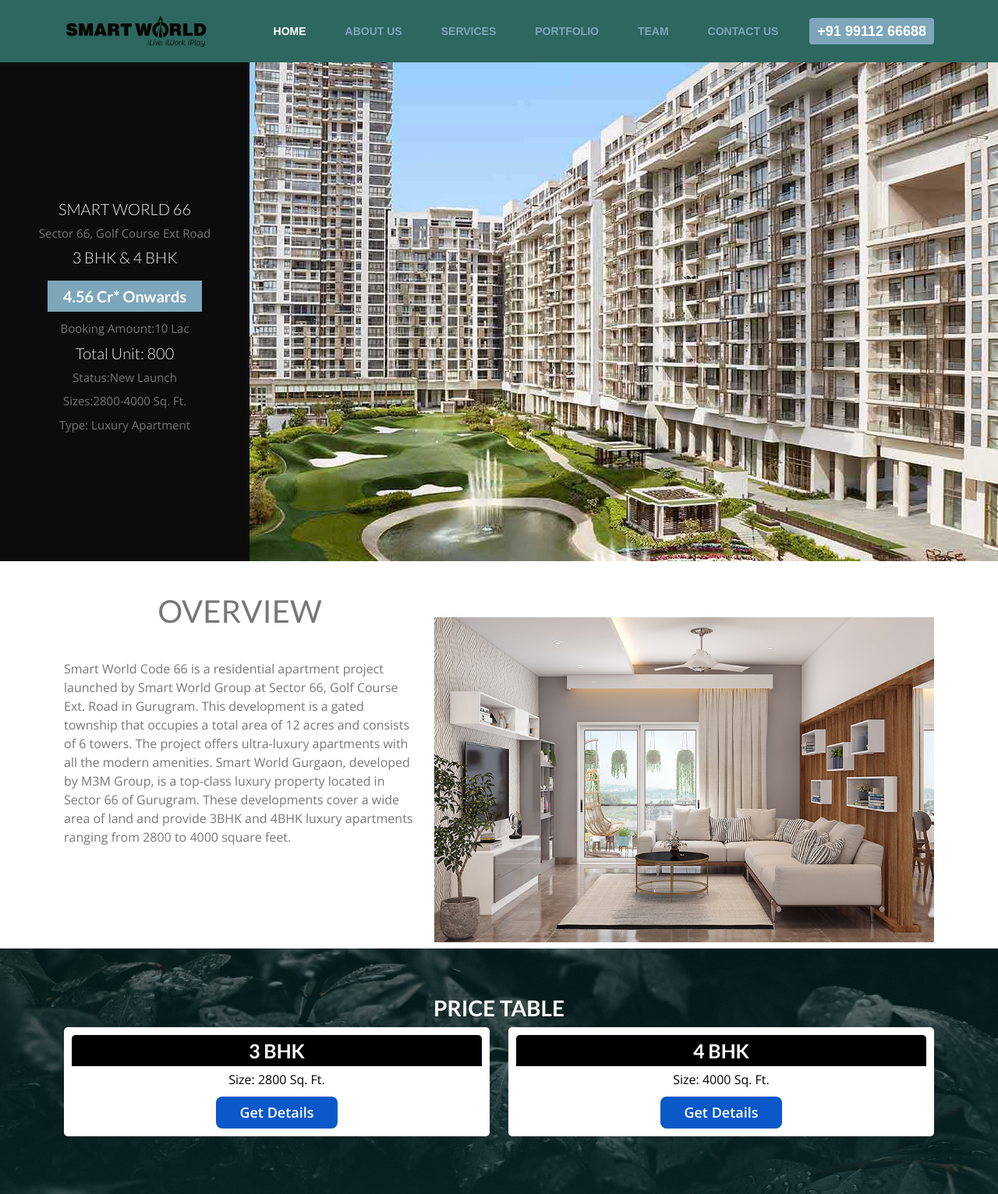
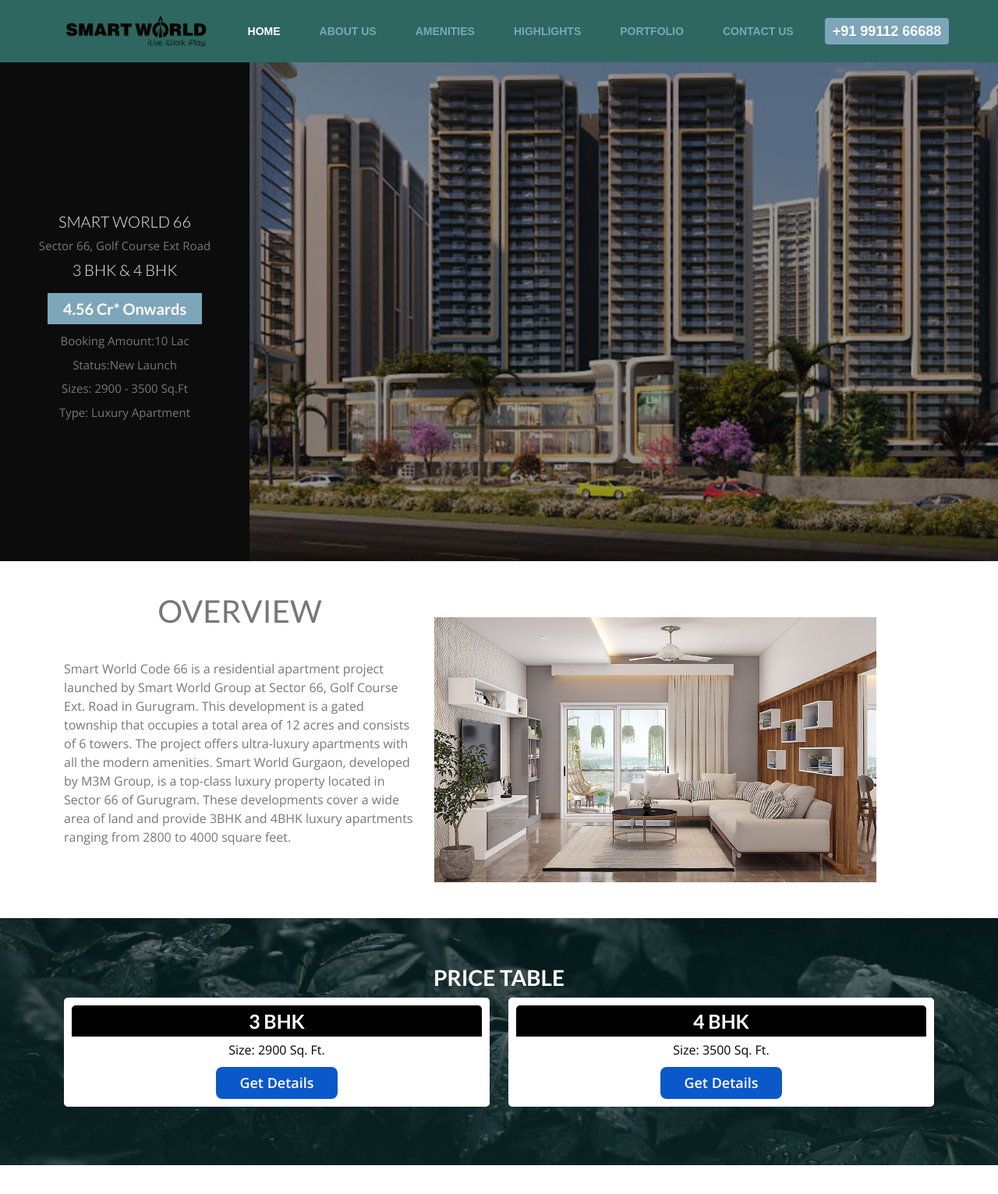
Before and after one commit to Jugnupapa/smartworld66, a plain HTML site: page index.html in a window 1280 px wide. Shown: the top 1532 px of the page at 78% size. Drawn offline with nearby package versions, Linux system fonts and the light colour scheme.

Commit message:
new changes

```diff
--- a/assets/css/style.css
+++ b/assets/css/style.css
@@ -417,7 +417,7 @@
 #hero {
   width: 100%;
   height: 90vh;
-  background: url("../img/property/overview.jpg") top center;
+  background: url("../img/property/feature.jpg") bottom left;
   position: relative;
   margin-bottom: -80px;
   display: flex; /* Use flexbox to create the desired layout */
@@ -549,8 +549,8 @@
 
 .img-fluid {
   margin-top: 5%;
-  max-width: 100%;
-  height: 100%;
+  max-width: 90%;
+  height: 90%;
 }
 
 /*--------------------------------------------------------------
--- a/index.html
+++ b/index.html
@@ -52,9 +52,10 @@
         <ul>
           <li><a class="nav-link scrollto active" href="#hero">Home</a></li>
           <li><a class="nav-link scrollto" href="#about">About Us</a></li>
-          <li><a class="nav-link scrollto" href="#services">Services</a></li>
+          <!-- <li><a class="nav-link scrollto" href="#call-to-action">Price Table</a></li> -->
+          <li><a class="nav-link scrollto" href="#amenities">Amenities</a></li>
+          <li><a class="nav-link scrollto" href="#highlights">Highlights</a></li>
           <li><a class="nav-link scrollto" href="#portfolio">Portfolio</a></li>
-          <li><a class="nav-link scrollto" href="#team">Team</a></li>
           <li><a class="nav-link scrollto" href="#contact">Contact Us</a></li>
           <li class="mobilenumber"><a href="tel:+91 99112 66688">+91 99112 66688</a></li>
         </ul>
@@ -72,9 +73,8 @@
       <h2>3 BHK & 4 BHK</h2>
       <h3 class="starting-price">4.56 Cr* Onwards</h3>
       <p>Booking Amount:10 Lac</p>
-      <h2>Total Unit: 800</h2>
       <p>Status:New Launch</p>
-      <p>Sizes:2800-4000 Sq. Ft.</p>
+      <p>Sizes: 2900 - 3500 Sq.Ft </p>
       <p>Type: Luxury Apartment</p>
       <!-- <a href="#about" class="btn-get-started scrollto">Get Started</a> -->
     </div>
@@ -109,7 +109,7 @@
     </section><!-- End About Us Section -->
 
     <!-- ======= Call To Action Section ======= -->
-    <section class="call-to-action">
+    <section class="call-to-action" id="call-to-action">
       <div class="container">
 
         <div class="text-center">
@@ -120,7 +120,7 @@
                 <div class="price-config">
                   <h3>3 BHK</h3>
                 </div>
-                <p>Size: 2800 Sq. Ft.</p>
+                <p>Size: 2900 Sq. Ft.</p>
                 <a href="#contact" class="btn btn-primary btn-lg active" role="button" aria-pressed="true">Get
                   Details</a>
 
@@ -131,7 +131,7 @@
                 <div class="price-config">
                   <h3>4 BHK</h3>
                 </div>
-                <p>Size: 4000 Sq. Ft.</p>
+                <p>Size: 3500 Sq. Ft.</p>
 
                 <a href="#contact" class="btn btn-primary btn-lg active" role="button" aria-pressed="true">Get
                   Details</a>
@@ -283,7 +283,7 @@
             </ul>
           </div>
           <div class="col-lg-6">
-            <img src="assets/img/property/highlight.jpg" alt="" width="502" height="589" class="img-fluid lazy">
+            <img src="assets/img/property/overview.jpg" alt="" width="502" height="589" class="img-fluid lazy">
           </div>
         </div>
       </div>
@@ -663,7 +663,7 @@
 
               <div>
                 <i class="bi bi-envelope"></i>
-                <p>info@example.com</p>
+                <p>gmtrealtors@gmail.com</p>
               </div>
 
               <div>
```
Also changed, not shown: assets/img/property/gallery2.jpg, assets/img/property/gallery3.jpg, assets/img/property/gallery5.jpg, assets/img/property/slider.jpg.
